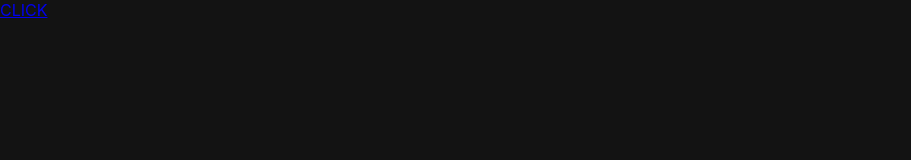
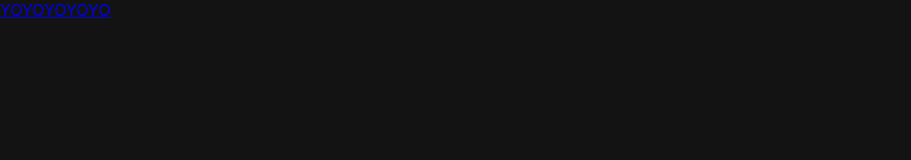
Before and after one commit to SheteSmit/Statify, a React (Create React App) app in the folder frontend/: page / in a window 1280 px wide. Shown: the top 160 px of the page, without its empty margins (0-911 px from the left). Built offline with nearby package versions, Linux system fonts and the light colour scheme.

Commit message:
Firebase

```diff
--- a/frontend/src/pages/Start.js
+++ b/frontend/src/pages/Start.js
@@ -5,13 +5,13 @@ import classes from './Start.module.css'
 export default function Start() {
 
     const buttonHandler = () => {
-        window.location.replace("https://accounts.spotify.com/authorize?client_id=8d8af266e27f4ca4b997bf3b1d9def67&response_type=code&redirect_uri=http%3A%2F%2F127.0.0.1%3A3000%2Fscores&scope=user-library-read")
+        window.location.replace("https://accounts.spotify.com/authorize?client_id=8d8af266e27f4ca4b997bf3b1d9def67&response_type=code&redirect_uri=https%3A%2F%2Fstatify-447ae.web.app%2Fscores&scope=user-library-read")
     }
 
     return (
     <>
 
-        <a href='/temp'>CLICK</a>
+        <a href='/temp'>YOYOYOYOYO</a>
         <body className={classes.body}>
             <div className={classes.content} title="Statify">
             Statify
```
Also changed, not shown: frontend/firebase.json (added), 2 other files (tests, documents, lock files or other folders).
